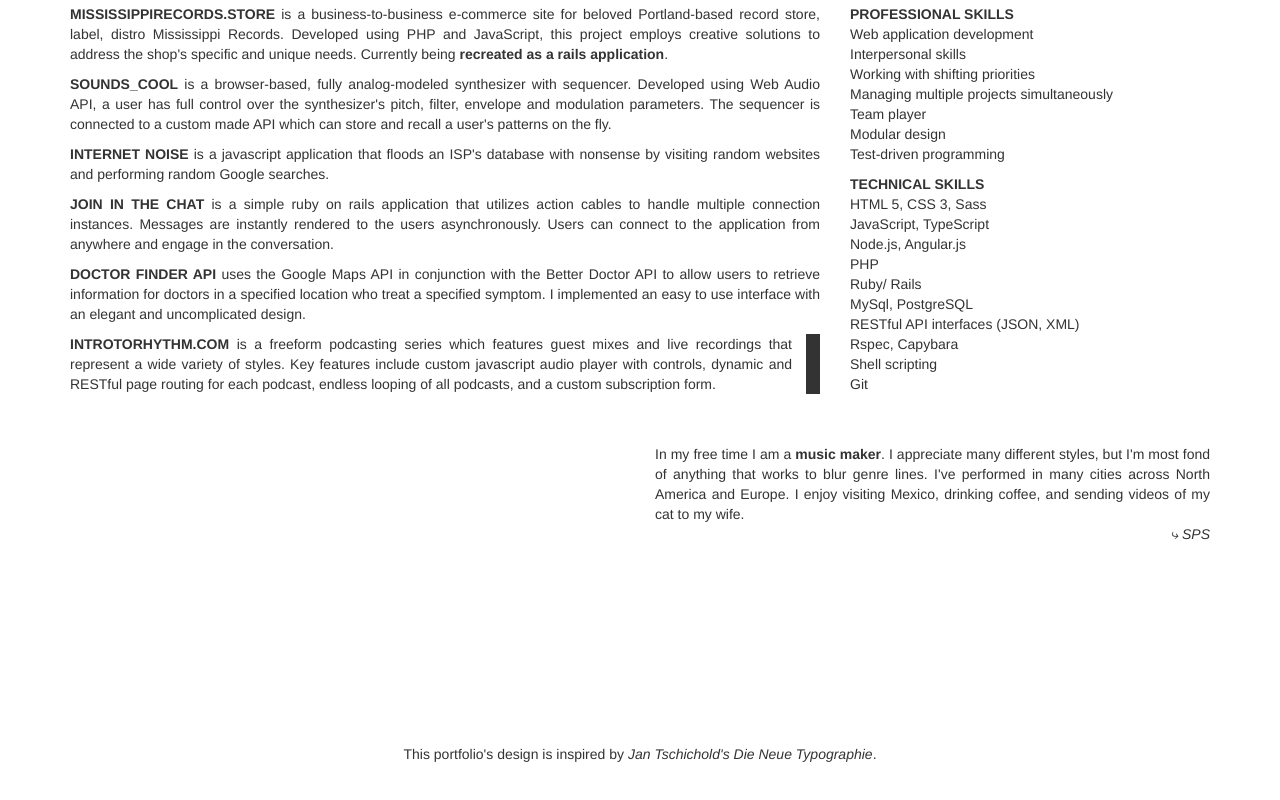
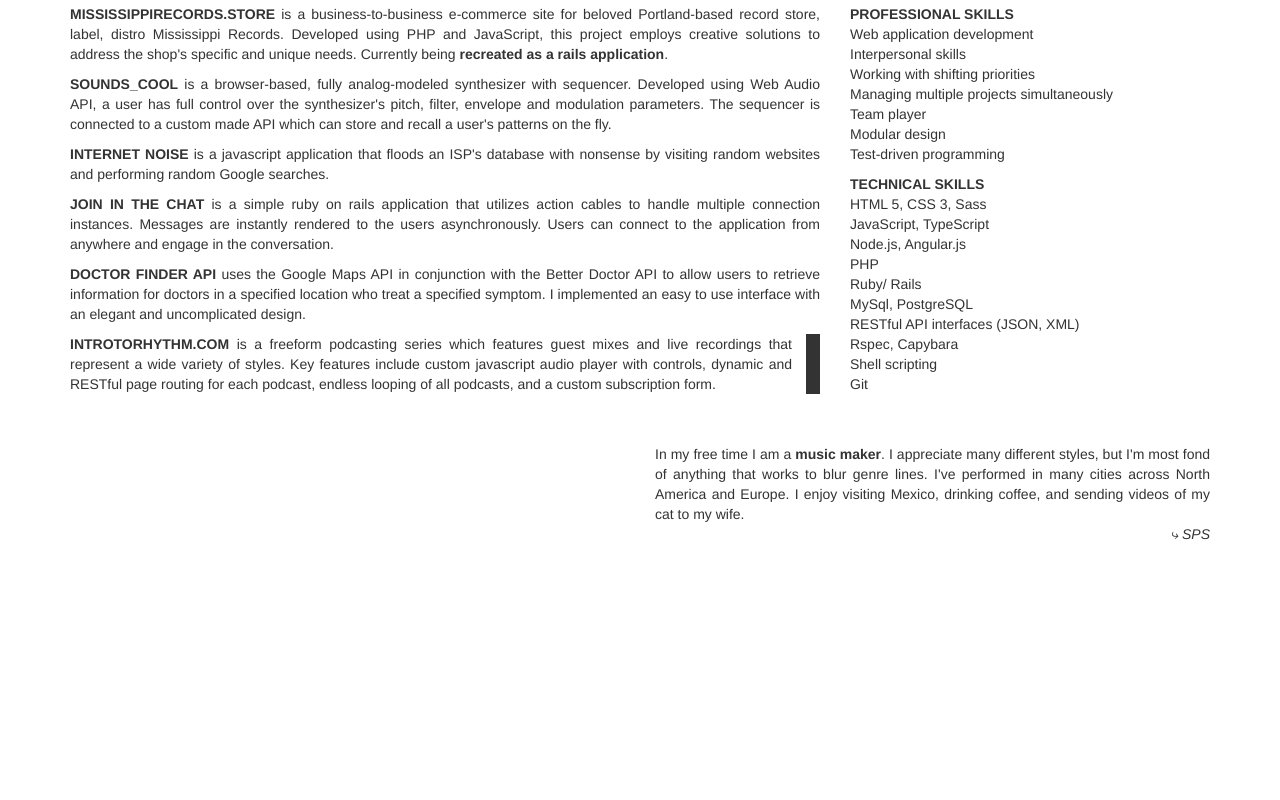
Before and after one commit to seanpierce/seanpierce.github.io, a plain HTML site: page index.html in a window 1280 px wide. Shown: the part 527-1327 px from the top of the page. After the commit the page ends 1113 px from the top, so only its background shows below. Drawn offline with nearby package versions, Linux system fonts and the light colour scheme.

Commit message:
remove inspited-by row

```diff
--- a/index.html
+++ b/index.html
@@ -120,13 +120,6 @@
             <em class="pull-right">⤷ SPS</em>
           </div>
         </div>
-
-        <div class="row">
-          <inspiration>
-            <p>This portfolio's design is inspired by <a href="http://www.designhistory.org/Avant_Garde_pages/DieNeueType.html" target="_blank">Jan Tschichold's Die Neue Typographie</a>.</p>
-          </inspiration>
-        </div>
-
       </div>
     </div>
 
--- a/styles.css
+++ b/styles.css
@@ -34,8 +34,7 @@
 }
 inspiration p {
   font-weight: lighter;
-  text-align: center;
-  margin-top: 200px;
+  text-align: right;
 }
 inspiration p a {
   font-weight: lighter;
```
